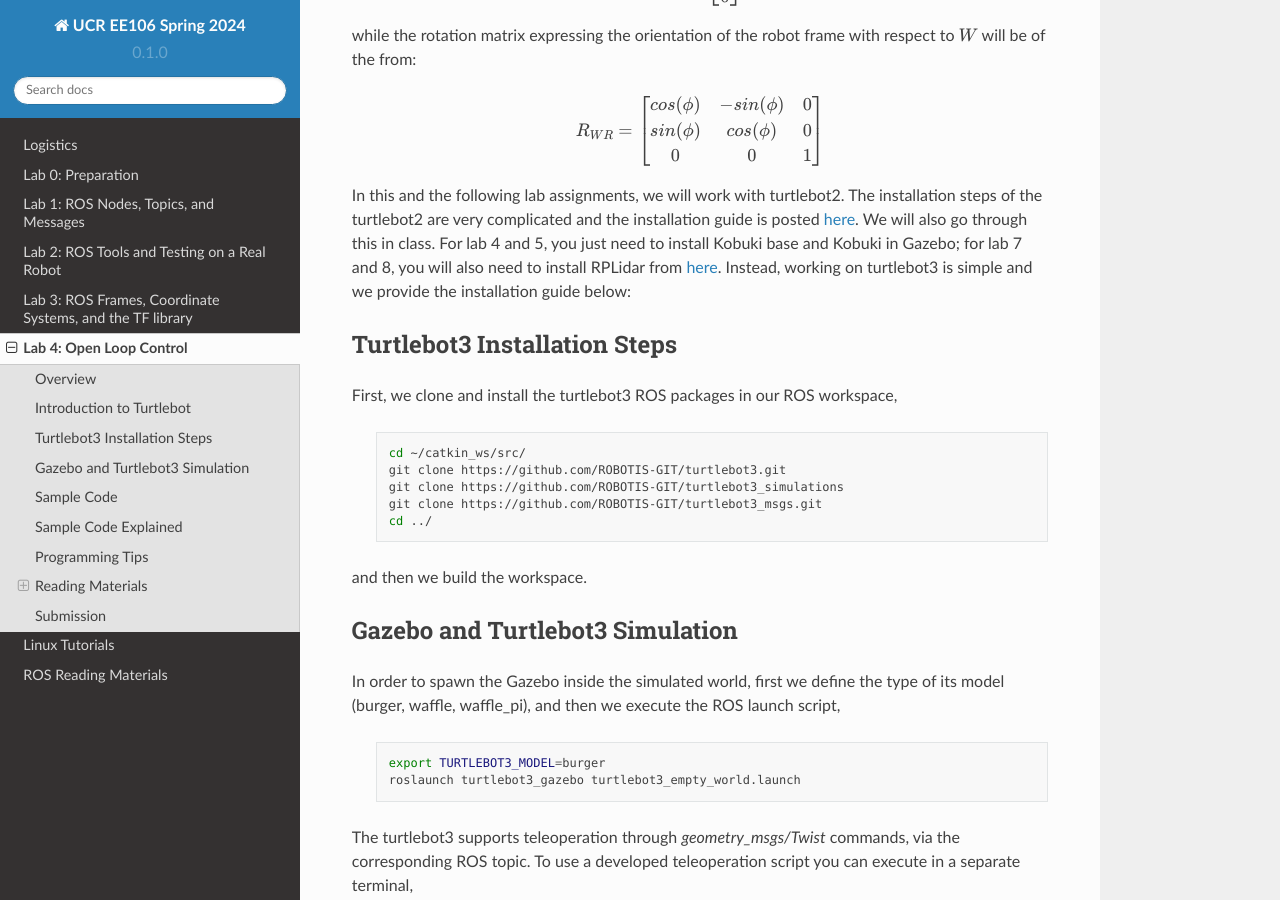
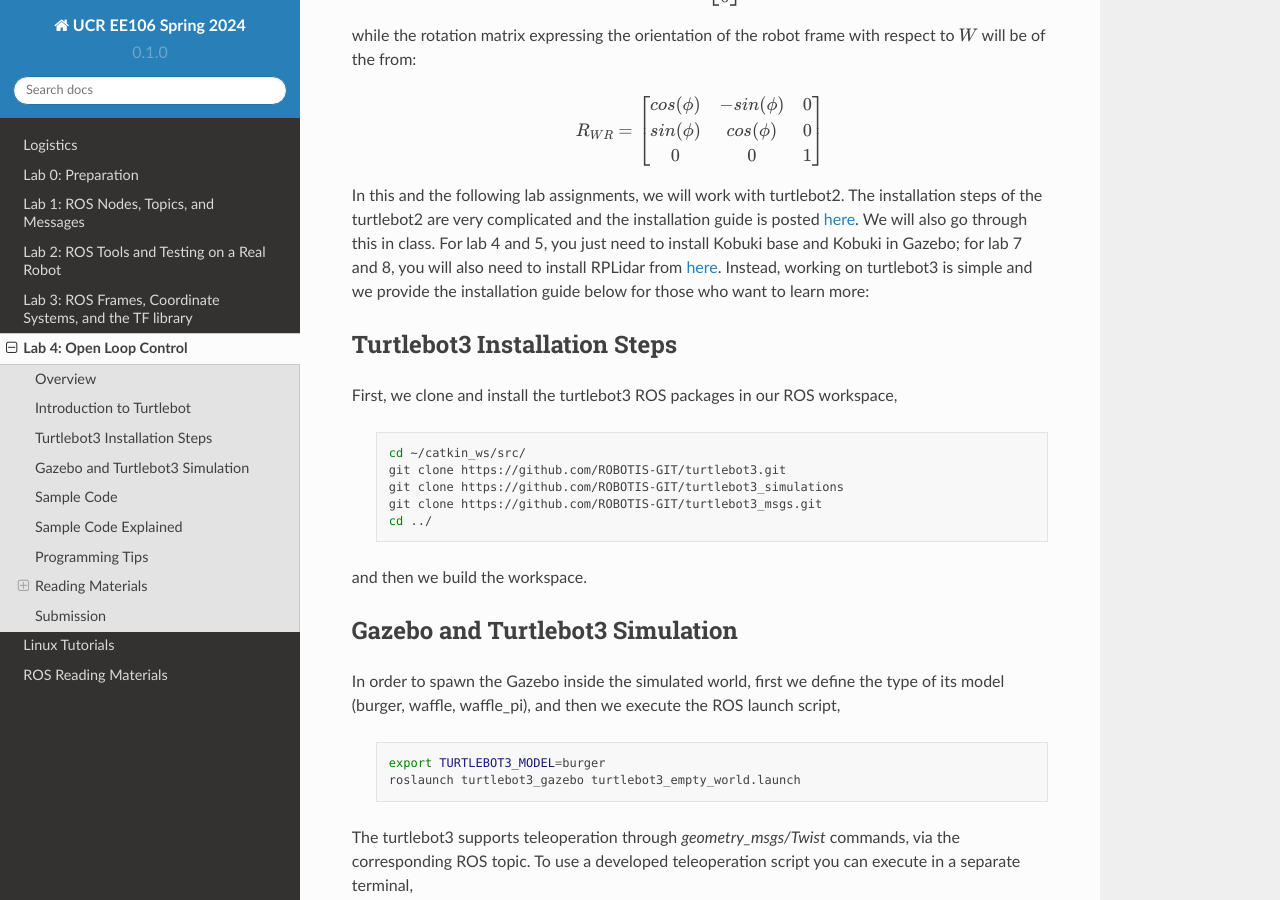
Before and after one commit to taektay/ee106, a Sphinx documentation site: the page built from docs/source/lab4.rst, in a window 1280 px wide and 900 px high, scrolled down 1366 px. Built offline with Sphinx 7.4.7 and the Read the Docs theme 2.0.0, drawn with Linux system fonts in a browser that asks for light colours.

Commit message:
Update lab4.rst

```diff
--- a/docs/source/lab4.rst
+++ b/docs/source/lab4.rst
@@ -70,7 +70,7 @@ with respect to :math:`W` will be of the from:
   \end{bmatrix}
 
 
-In this and the following lab assignments, we will work with turtlebot2. The installation steps of the turtlebot2 are very complicated and the installation guide is posted `here <https://github.com/lineojcd/EE106/tree/main/Kobuki>`_. We will also go through this in class. For lab 4 and 5, you just need to install Kobuki base and Kobuki in Gazebo; for lab 7 and 8, you will also need to install RPLidar from `here <https://github.com/lineojcd/EE106/tree/main/RPLidar>`_. Instead, working on turtlebot3 is simple and we provide the installation guide below:
+In this and the following lab assignments, we will work with turtlebot2. The installation steps of the turtlebot2 are very complicated and the installation guide is posted `here <https://github.com/lineojcd/EE106/tree/main/Kobuki>`_. We will also go through this in class. For lab 4 and 5, you just need to install Kobuki base and Kobuki in Gazebo; for lab 7 and 8, you will also need to install RPLidar from `here <https://github.com/lineojcd/EE106/tree/main/RPLidar>`_. Instead, working on turtlebot3 is simple and we provide the installation guide below for those who want to learn more:
 
 Turtlebot3 Installation Steps
 ----------------
```
